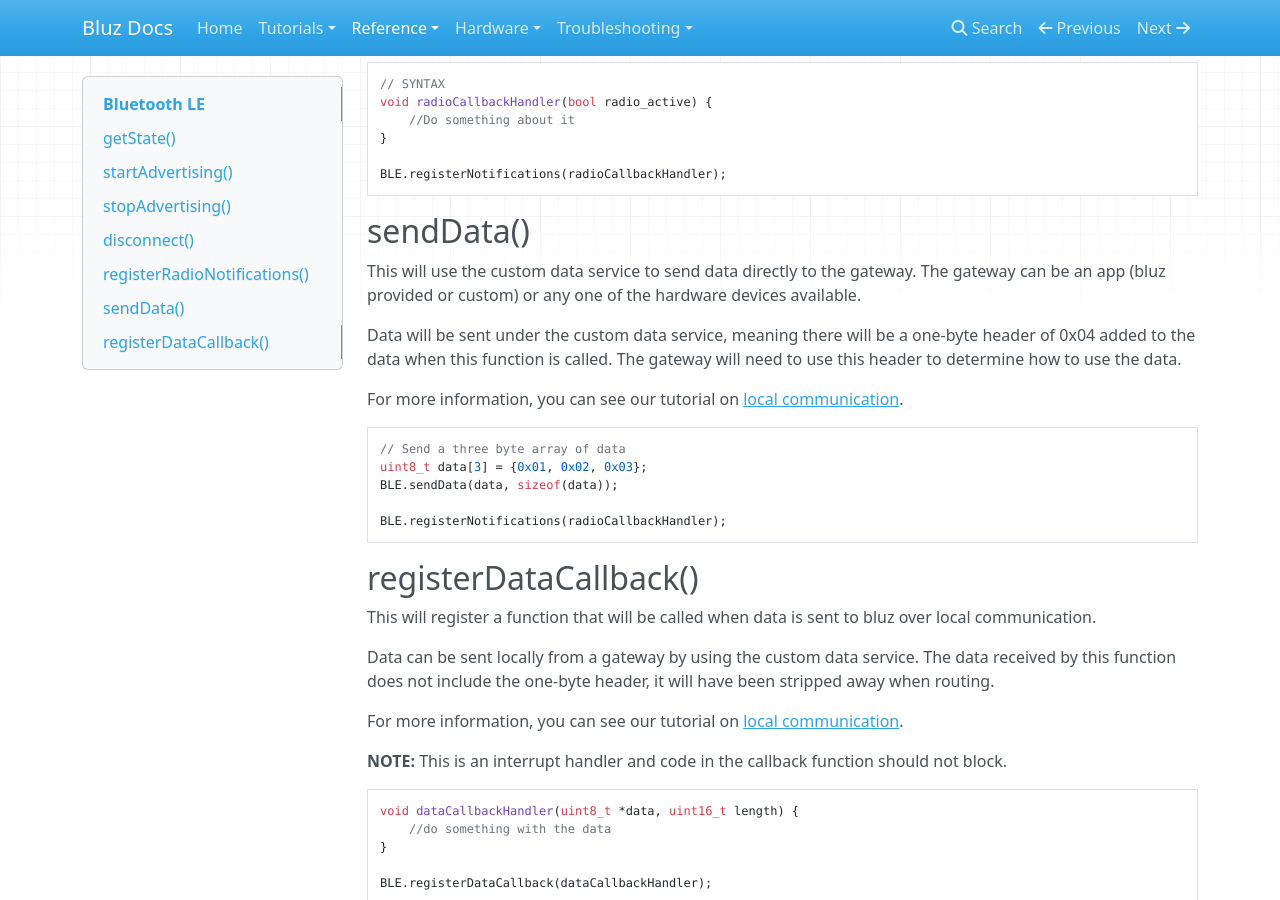
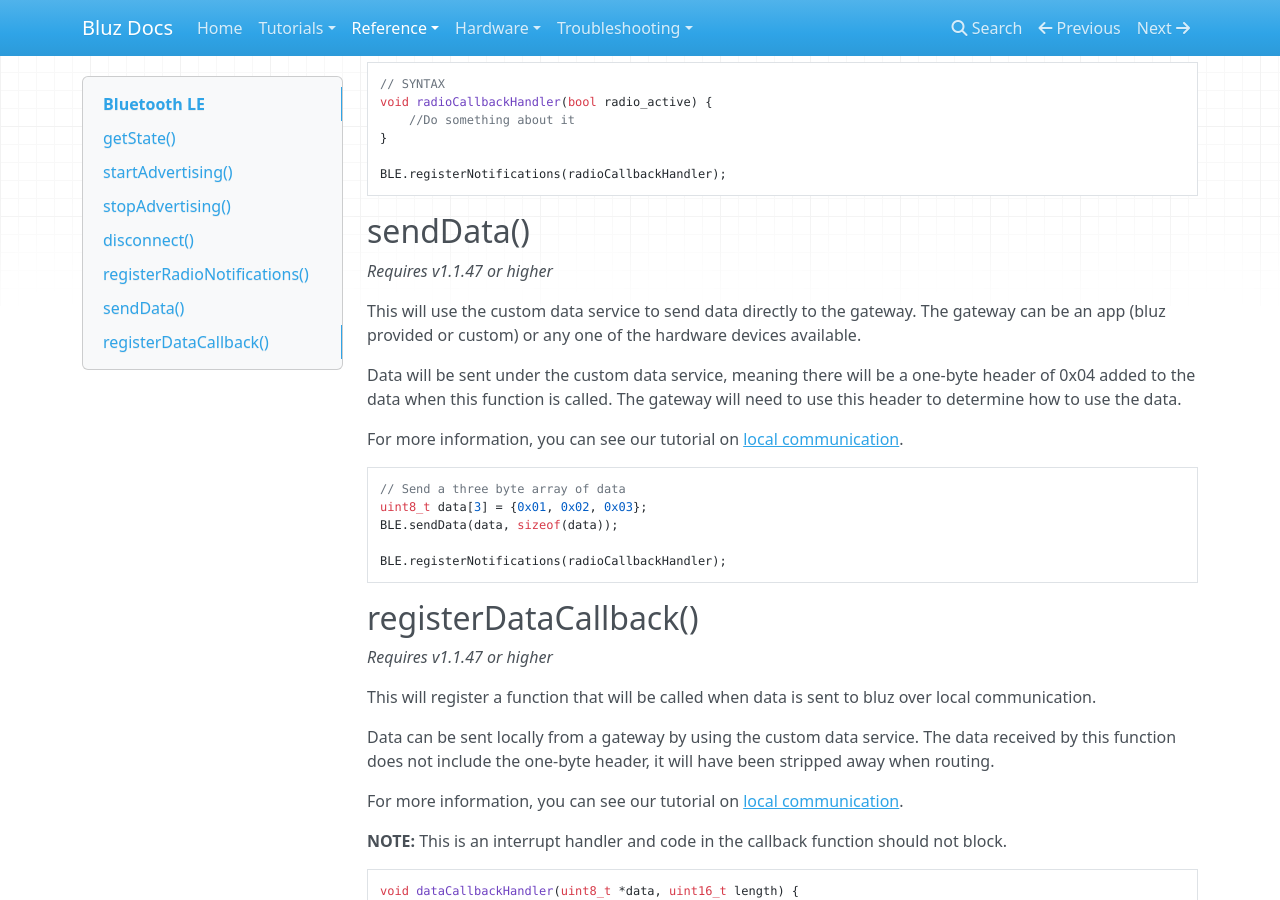
Before and after one commit to bluzDK/bluz-docs, an MkDocs documentation site: the page built from docs/reference/ble.md, in a window 1280 px wide and 900 px high, scrolled down 1222 px. Built offline with MkDocs 1.6.1, drawn with Linux system fonts in a browser that asks for light colours; nearby versions of some CDN libraries; old or Windows-style settings are respelled for this version of MkDocs.

Commit message:
add version requirement to BLE functions

```diff
--- a/docs/reference/ble.md
+++ b/docs/reference/ble.md
@@ -67,6 +67,8 @@ BLE.registerNotifications(radioCallbackHandler);
 
 ## sendData()
 
+_Requires v1.1.47 or higher_
+
 This will use the custom data service to send data directly to the gateway. The gateway can be an app (bluz provided or custom) or any one of the hardware devices available.
 
 Data will be sent under the custom data service, meaning there will be a one-byte header of 0x04 added to the data when this function is called. The gateway will need to use this header to determine how to use the data.
@@ -84,6 +86,8 @@ BLE.registerNotifications(radioCallbackHandler);
 
 ## registerDataCallback()
 
+_Requires v1.1.47 or higher_
+
 This will register a function that will be called when data is sent to bluz over local communication.
 
 Data can be sent locally from a gateway by using the custom data service. The data received by this function does not include the one-byte header, it will have been stripped away when routing.
```
